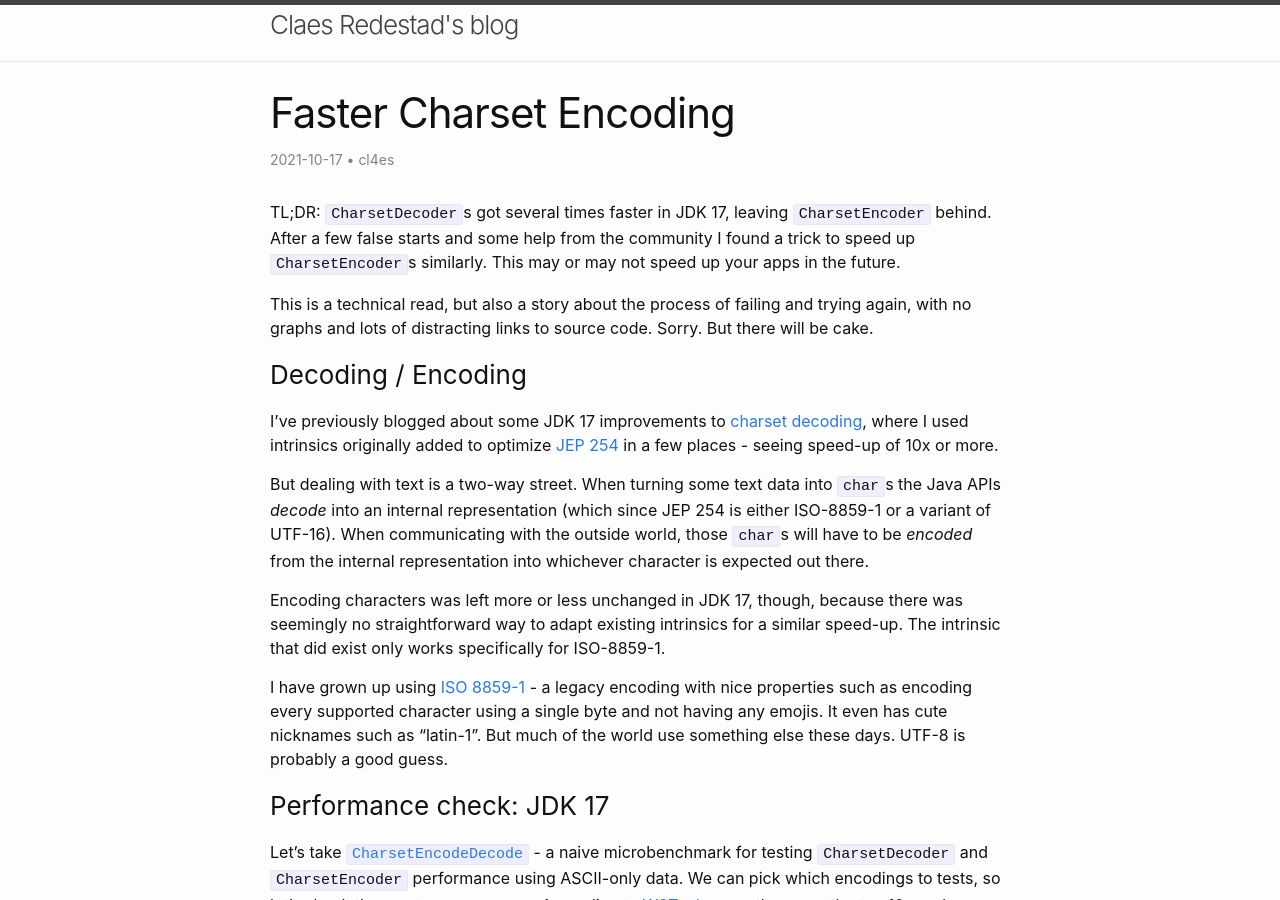
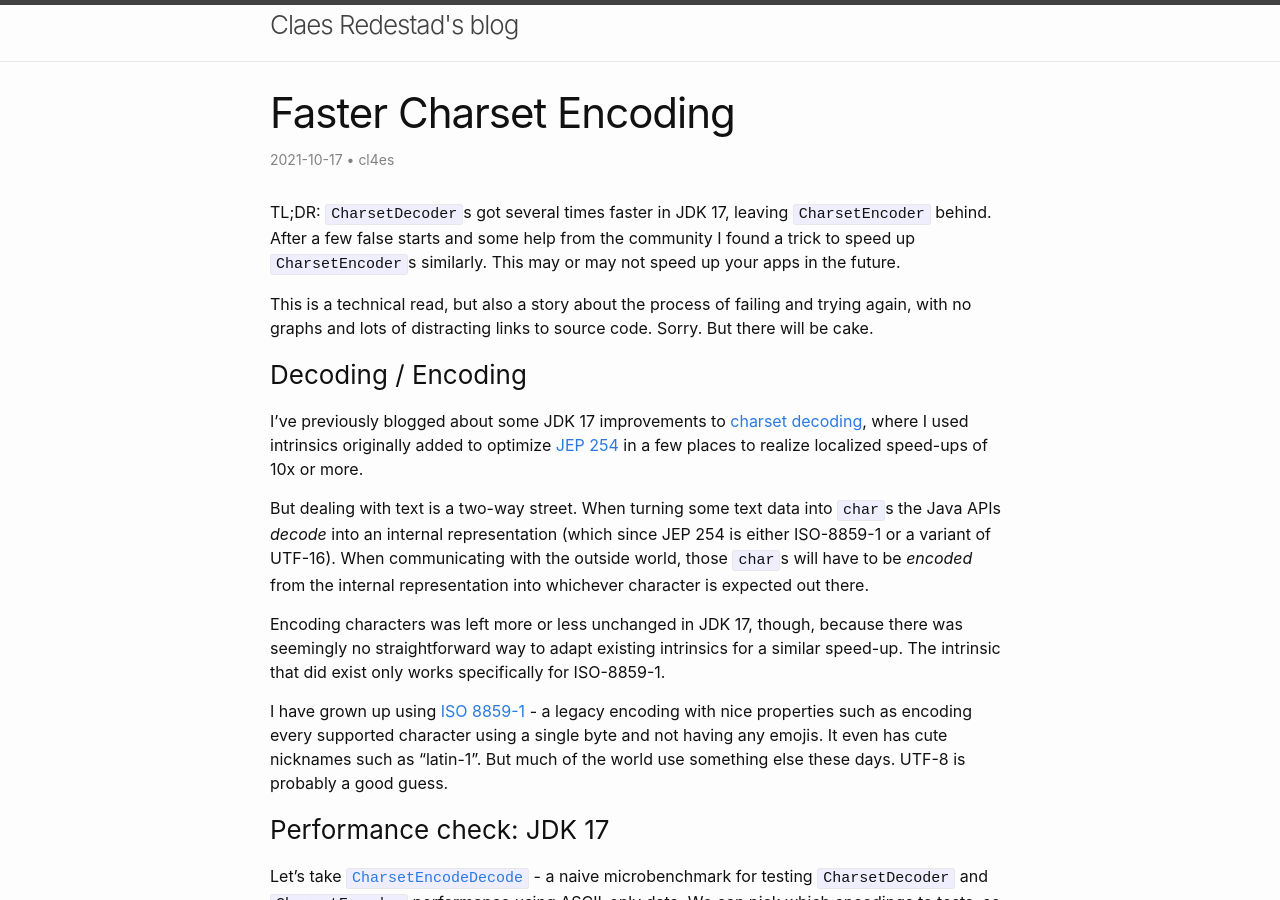
Before and after one commit to cl4es/cl4es.github.io, a Jekyll site: the page built from _posts/2021-10-17-Faster-Charset-Encoding.md, in a window 1280 px wide and 900 px high. Built offline with Jekyll 4.4.1, drawn with Linux system fonts in a browser that asks for light colours; comment, search, counter and statistics services are not loaded.

Commit message:
minor edits

```diff
--- a/_posts/2021-10-17-Faster-Charset-Encoding.md
+++ b/_posts/2021-10-17-Faster-Charset-Encoding.md
@@ -13,7 +13,7 @@ This is a technical read, but also a story about the process of failing and tryi
 
 ### Decoding / Encoding
 
-I've previously blogged about some JDK 17 improvements to [charset decoding](https://cl4es.github.io/2021/02/23/Faster-Charset-Decoding.html), where I used intrinsics originally added to optimize [JEP 254](https://openjdk.java.net/jeps/254) in a few places - seeing speed-up of 10x or more.
+I've previously blogged about some JDK 17 improvements to [charset decoding](https://cl4es.github.io/2021/02/23/Faster-Charset-Decoding.html), where I used intrinsics originally added to optimize [JEP 254](https://openjdk.java.net/jeps/254) in a few places to realize localized speed-ups of 10x or more.
 
 But dealing with text is a two-way street. When turning some text data into `char`s the Java APIs _decode_ into an internal representation (which since JEP 254 is either ISO-8859-1 or a variant of UTF-16). When communicating with the outside world, those `char`s will have to be _encoded_ from the internal representation into whichever character is expected out there.
 
```
